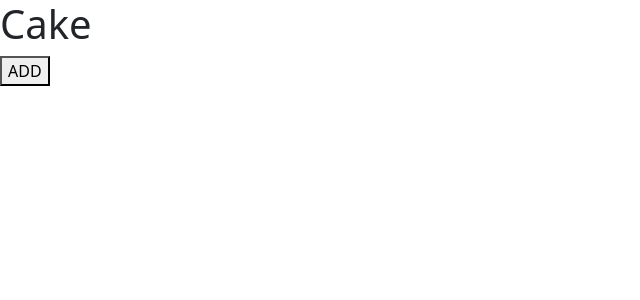
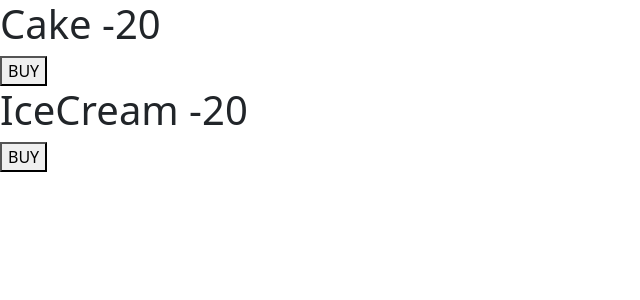
Before and after one commit to tanzgr8/React-Task, a React (Create React App) app: page / in a window 1280 px wide. Shown: the top 300 px of the page, without its empty margins (0-640 px from the left). Built offline with nearby package versions, Linux system fonts and the light colour scheme.

Commit message:
Add Reduxx Cake and ice

```diff
--- a/src/App.js
+++ b/src/App.js
@@ -1,10 +1,15 @@
 import React from 'react'
+import Icecream from './Components/Icecream'
 import Cake from './Components/Cake'
-
+import {Provider} from 'react-redux'
+import store from './Redux/store'
 function App() {
   return (
     <div>
+      <Provider store={store}>
       <Cake/>
+      <Icecream/>
+      </Provider>
     </div>
   )
 }
--- a/src/Components/Cake.js
+++ b/src/Components/Cake.js
@@ -1,10 +1,14 @@
 import React from 'react'
+import {useSelector ,useDispatch} from 'react-redux'
+import {buyCake} from '../Redux'
 
 function Cake() {
+    const numofcakes =  useSelector(state => state.cake.numofcakes)
+    const dispatch= useDispatch();
     return (
         <div>
-            <h1>Cake</h1>
-            <button>ADD</button>
+            <h1>Cake  -{numofcakes}</h1>
+            <button onClick={()=>{dispatch(buyCake())}}> BUY</button>
         </div>
     )
 }
--- /dev/null
+++ b/src/Components/Icecream.js
@@ -0,0 +1,16 @@
+import React from 'react'
+import {useSelector ,useDispatch} from 'react-redux'
+import {buyIce} from '../Redux'
+
+function Icecream() {
+    const numofice =  useSelector(state => state.ice.numofice)
+    const dispatch= useDispatch();
+    return (
+        <div>
+            <h1>IceCream -{numofice}</h1>
+            <button onClick={()=>{dispatch(buyIce())}}> BUY</button>
+        </div>
+    )
+}
+
+export default Icecream;
--- /dev/null
+++ b/src/Redux/cake/cakeReducer.js
@@ -0,0 +1,14 @@
+const intialState ={
+    numofcakes:20
+}
+const cakeReducer =(state=intialState,action)=>{
+    switch(action.type){
+        case "BUY_CAKE":return{
+            ...state,
+            numofcakes:state.numofcakes-1
+        }
+        default: return state
+
+        }
+    }
+export default cakeReducer;
--- /dev/null
+++ b/src/Redux/icecream/icecreamaction.js
@@ -0,0 +1,5 @@
+export const buyIce=()=>{
+    return {
+        type:"BUY_ICE"
+    }
+}
--- /dev/null
+++ b/src/Redux/icecream/icecreamreducer.js
@@ -0,0 +1,13 @@
+const initialState={
+    numofice:20
+}
+const icereducer =( state=initialState,action)=>{
+    switch(action.type){
+        case "BUY_ICE":return{
+            ...state,
+            numofice:state.numofice-1
+        }
+        default: return state
+    }
+}
+export default icereducer;
--- /dev/null
+++ b/src/Redux/index.js
@@ -0,0 +1,2 @@
+export {buyCake} from './cake/cakeAction'
+export {buyIce} from './icecream/icecreamaction'
--- /dev/null
+++ b/src/Redux/rootReducer.js
@@ -0,0 +1,8 @@
+import { combineReducers } from "redux";
+import cakeReducer from "./cake/cakeReducer";
+import icereducer from "./icecream/icecreamreducer";
+const rootReducer = combineReducers({
+    ice:icereducer,
+    cake:cakeReducer
+})
+export default rootReducer;
--- /dev/null
+++ b/src/Redux/store.js
@@ -0,0 +1,5 @@
+import { createStore } from "redux";
+// import cakeReducer from "./cake/cakeReducer";
+import rootReducer from "./rootReducer";
+ const store = createStore(rootReducer);
+ export default store;
--- a/src/index.js
+++ b/src/index.js
@@ -1,8 +1,7 @@
 import React from 'react'
 import ReactDOM from 'react-dom'
 import App from './App'
-import { BrowserRouter, Route, Switch } from 'react-router-dom';
+// import { BrowserRouter, Route, Switch } from 'react-router-dom';
 ReactDOM.render(
-<BrowserRouter>
-<App/>
-</BrowserRouter>,document.getElementById("root"));
+
+<App/>,document.getElementById("root"));
```
